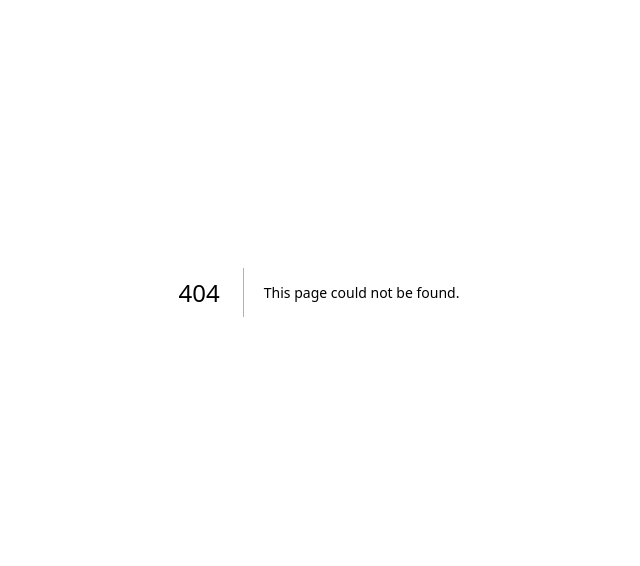
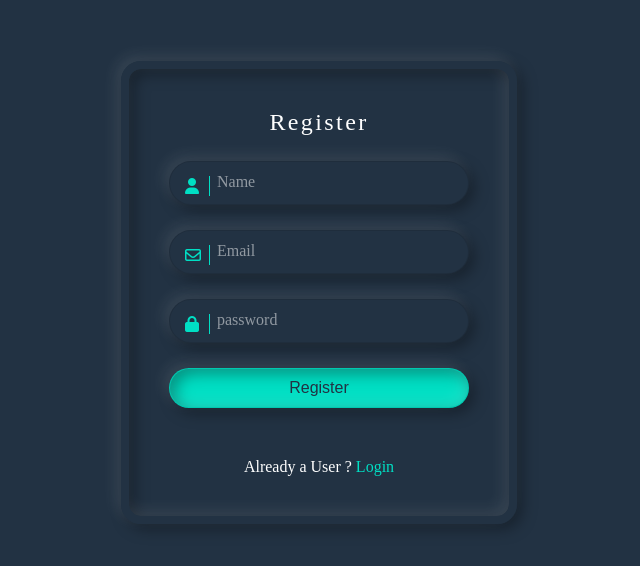
Before and after one commit to anshika-18/FindMyBuddy, a Next.js app: page /auth/register in a window 1280 px wide. Before the commit this address had no page. Shown: the part 108-674 px from the top of the page, without its empty margins (321-961 px from the left). Built offline with nearby package versions, Linux system fonts and the light colour scheme.

Commit message:
login, register and logout working

```diff
--- a/pages/api/register.js
+++ b/pages/api/register.js
@@ -7,7 +7,7 @@ const salt = 10;
 export default async (req, res) => {
   try {
     if (!req.body.email || !req.body.password || !req.body.name)
-      return res.status(300).json({ error: "Please enter all fields" });
+      return res.status(200).json({ error: "Please enter all fields" });
     const name = req.body.name;
     const email = req.body.email;
     let password = req.body.password;
@@ -15,7 +15,7 @@ export default async (req, res) => {
     const db = client.db("users");
     const user = await db.collection("users").find({ email: email }).toArray();
     if (user.length != 0)
-      return res.status(404).json({ error: "User already exist" });
+      return res.status(200).json({ error: "User already exist" });
 
     bcrypt.genSalt(salt, function (err, salt) {
       if (err) return next(err);
@@ -23,16 +23,14 @@ export default async (req, res) => {
       bcrypt.hash(password, salt, async (err, hash) => {
         if (err) return next(err);
         password = hash;
-        const data = await db
-          .collection("users")
-          .insertOne({
-            email: email,
-            password: password,
-            name: name,
-            favSongId: [],
-          });
+        const data = await db.collection("users").insertOne({
+          email: email,
+          password: password,
+          name: name,
+          favSongId: [],
+        });
         if (data.acknowledged == false)
-          return res.status(404).json({ error: "User not found" });
+          return res.status(200).json({ error: "User not found" });
         console.log(data);
 
         jwt.sign(
--- /dev/null
+++ b/pages/auth/register.js
@@ -0,0 +1,120 @@
+import axios from "axios";
+import { useState, useEffect } from "react";
+import Link from "next/link";
+import { ToastContainer, toast } from "react-toastify";
+import "react-toastify/dist/ReactToastify.css";
+import { redirect } from "next/navigation";
+
+export default function Login() {
+  const [email, setEmail] = useState("");
+  const [password, setPassword] = useState("");
+  const [name, setName] = useState("");
+  const [auth, setAuth] = useState(false);
+
+  useEffect(() => {
+    if (window.localStorage.getItem("userId")) {
+      window.location.replace("/dashboard");
+    }
+  }, []);
+
+  const register = async () => {
+    const req = {
+      email,
+      password,
+      name,
+    };
+    console.log(req);
+    const data = await axios.post("/api/register", req);
+    if (data.data.error)
+      toast.error(data.data.error, { theme: "colored", closeButton: false });
+    else {
+      toast.success("Logged in successfully", {
+        theme: "colored",
+        closeButton: false,
+      });
+      console.log(data);
+      window.localStorage.setItem("userId", data.data.user.userId);
+      window.localStorage.setItem("name", data.data.user.name);
+      window.localStorage.setItem("email", data.data.user.email);
+      window.location.replace("/dashboard");
+    }
+    console.log(data);
+  };
+
+  const handleChangeEmail = (e) => {
+    console.log(e.target.value);
+    setEmail(e.target.value);
+  };
+
+  const handleChangePassword = (e) => {
+    console.log(e.target.value);
+    setPassword(e.target.value);
+  };
+  const handleChangeName = (e) => {
+    console.log(e.target.value);
+    setName(e.target.value);
+  };
+
+  return (
+    <div className="login-main">
+      {auth ? (
+        <></>
+      ) : (
+        <div className="login-container">
+          <div className="signin">
+            <h2>Register</h2>
+            <div className="inputBox">
+              <input
+                type="text"
+                value={name}
+                onChange={(e) => {
+                  handleChangeName(e);
+                }}
+                required="required"></input>
+              <i class="fa-solid fa-user"></i>
+              <span>Name</span>
+            </div>
+            <div className="inputBox">
+              <input
+                type="text"
+                value={email}
+                onChange={(e) => {
+                  handleChangeEmail(e);
+                }}
+                required="required"></input>
+              <i class="fa-regular fa-envelope"></i>
+              <span>Email</span>
+            </div>
+            <div className="inputBox">
+              <input
+                type="password"
+                value={password}
+                onChange={(e) => {
+                  handleChangePassword(e);
+                }}
+                required="required"></input>
+              <i class="fa-solid fa-lock"></i>
+              <span>password</span>
+            </div>
+            <div className="inputBox">
+              <button
+                className="submit"
+                onClick={() => {
+                  register();
+                }}>
+                Register
+              </button>
+            </div>
+            <ToastContainer></ToastContainer>
+            <p>
+              Already a User ?{"  "}
+              <Link href="/auth/login" className="link-A">
+                Login
+              </Link>
+            </p>
+          </div>
+        </div>
+      )}
+    </div>
+  );
+}
```
Also changed, not shown: pages/auth/login.js (added, +101 -0 lines), pages/dashboard.js (+12 -1 lines), pages/login.js (deleted, +0 -85 lines), 1 other file (tests, documents, lock files or other folders).
